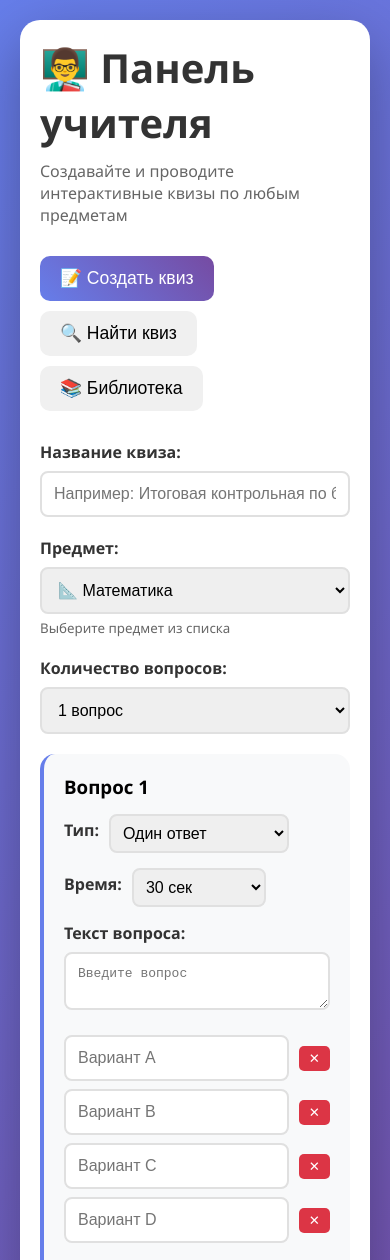
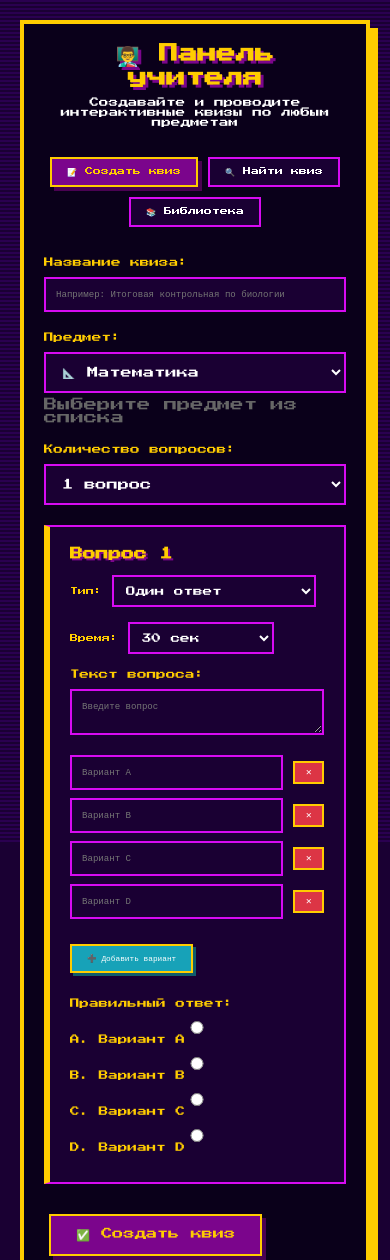
Before and after one commit to Lalchik584/Project-BRAINSHTORM-v1.0.10, a website: page public/teacher.html in a window 390 px wide. Shown: the top 1260 px of the page. Drawn offline with Linux system fonts and the light colour scheme.

Commit message:
Update teacher.html

```diff
--- a/public/teacher.html
+++ b/public/teacher.html
@@ -3,89 +3,185 @@
 <head>
     <meta charset="UTF-8">
     <meta name="viewport" content="width=device-width, initial-scale=1.0">
-    <title>Панель учителя - BRAINSHTORM</title>
+    <title>Панель учителя - МОЗГОШТОРМ</title>
     <style>
+        @import url('https://fonts.googleapis.com/css2?family=Press+Start+2P&display=swap');
+
         * {
             margin: 0;
             padding: 0;
             box-sizing: border-box;
+            image-rendering: crisp-edges;
+            image-rendering: pixelated;
         }
+
         body {
-            font-family: 'Segoe UI', Tahoma, Geneva, Verdana, sans-serif;
-            background: linear-gradient(135deg, #667eea 0%, #764ba2 100%);
+            font-family: 'Press Start 2P', monospace;
+            background: #1a0033;
             min-height: 100vh;
             padding: 20px;
+            position: relative;
         }
+
+        body::before {
+            content: "";
+            position: fixed;
+            top: 0;
+            left: 0;
+            right: 0;
+            bottom: 0;
+            background-image:
+                repeating-linear-gradient(
+                    #2a0050 0px,
+                    #2a0050 2px,
+                    #1a0033 2px,
+                    #1a0033 4px
+                );
+            pointer-events: none;
+            z-index: 0;
+        }
+
         .container {
             max-width: 1200px;
             margin: 0 auto;
-            background: white;
-            border-radius: 20px;
+            background: #0a001a;
+            border: 4px solid #ffcc00;
             padding: 30px;
-            box-shadow: 0 20px 60px rgba(0,0,0,0.3);
+            box-shadow: 8px 8px 0 #ffcc00;
+            position: relative;
+            z-index: 1;
+            animation: pixelFadeIn 0.3s steps(5);
         }
+
+        @keyframes pixelFadeIn {
+            from { opacity: 0; transform: scale(0.95); }
+            to { opacity: 1; transform: scale(1); }
+        }
+
         h1 {
-            font-size: 2.5em;
-            color: #333;
+            font-size: 1.8em;
+            text-align: center;
+            color: #ffcc00;
+            text-shadow: 3px 3px 0 #7b058c;
             margin-bottom: 10px;
         }
+
         .subtitle {
-            color: #666;
+            text-align: center;
+            color: #ffffff;
+            font-size: 0.6em;
             margin-bottom: 30px;
         }
+
         .tabs {
             display: flex;
             gap: 10px;
             margin-bottom: 30px;
             flex-wrap: wrap;
+            justify-content: center;
         }
+
         .tab {
-            padding: 15px 30px;
-            background: #f0f0f0;
-            border: none;
-            border-radius: 10px;
+            font-family: 'Press Start 2P', monospace;
+            padding: 12px 25px;
+            background: #1a0033;
+            border: 2px solid #d70bf2;
+            color: #ffffff;
             cursor: pointer;
-            font-size: 1.1em;
-            transition: all 0.3s;
+            font-size: 0.6em;
+            transition: all 0.05s linear;
         }
+
         .tab.active {
-            background: linear-gradient(45deg, #667eea, #764ba2);
-            color: white;
+            background: #7b058c;
+            color: #ffcc00;
+            border-color: #ffcc00;
+            box-shadow: 4px 4px 0 #4a0252;
         }
+
+        .tab:hover:not(.active) {
+            background: #d70bf2;
+            transform: translate(-2px, -2px);
+            box-shadow: 4px 4px 0 #4a0252;
+        }
+
         .tab-content {
             display: none;
         }
+
         .tab-content.active {
             display: block;
         }
+
         .form-group {
             margin-bottom: 20px;
         }
+
         label {
             display: block;
-            margin-bottom: 8px;
-            font-weight: 600;
-            color: #333;
+            margin-bottom: 10px;
+            font-weight: normal;
+            color: #ffcc00;
+            font-size: 0.6em;
         }
-        input, select, textarea {
+
+        input, textarea {
+            width: 100%;
+            padding: 10px;
+            background: #1a0033;
+            border: 2px solid #d70bf2;
+            color: #ffffff;
+            font-family: monospace;
+            font-size: 0.7em;
+        }
+
+        input:focus, textarea:focus {
+            outline: none;
+            border-color: #ffcc00;
+        }
+
+        select {
             width: 100%;
             padding: 12px;
-            border: 2px solid #e0e0e0;
-            border-radius: 8px;
-            font-size: 1em;
-            transition: all 0.3s;
+            background: #1a0033;
+            border: 2px solid #d70bf2;
+            color: #ffffff;
+            font-family: 'Press Start 2P', monospace;
+            font-size: 0.7em;
+            cursor: pointer;
         }
-        input:focus, select:focus, textarea:focus {
+
+        select option {
+            font-family: 'Press Start 2P', monospace;
+            font-size: 0.7em;
+            background: #1a0033;
+            color: #ffffff;
+            padding: 8px;
+        }
+
+        select:focus {
             outline: none;
-            border-color: #667eea;
+            border-color: #ffcc00;
         }
+
+        .filter-section select, .filter-section input {
+            font-family: 'Press Start 2P', monospace;
+            font-size: 0.6em;
+        }
+
+        #questionCount, #quizCategory {
+            font-family: 'Press Start 2P', monospace;
+            font-size: 0.7em;
+        }
+
         .question-block {
-            background: #f8f9fa;
-            border-radius: 15px;
+            background: #1a0033;
+            border: 2px solid #d70bf2;
             padding: 20px;
             margin-bottom: 20px;
-            border-left: 4px solid #667eea;
+            border-left: 6px solid #ffcc00;
         }
+
         .question-header {
             display: flex;
             justify-content: space-between;
@@ -94,116 +190,190 @@
             flex-wrap: wrap;
             gap: 15px;
         }
+
+        .question-header h3 {
+            color: #ffcc00;
+            text-shadow: 2px 2px 0 #7b058c;
+            font-size: 0.8em;
+        }
+
         .question-type-selector, .time-selector {
             display: flex;
             align-items: center;
             gap: 10px;
         }
+
+        .question-type-selector label, .time-selector label {
+            margin-bottom: 0;
+            font-size: 0.5em;
+        }
+
         .question-type-selector select, .time-selector select {
             width: auto;
             padding: 8px;
+            font-size: 0.6em;
         }
+
         .options-container {
             margin: 15px 0;
         }
+
         .option-row {
             display: flex;
             align-items: center;
             margin: 8px 0;
         }
+
         .option-input {
             flex: 1;
             margin-right: 10px;
         }
+
         .btn-add-option {
             background: #17a2b8;
             color: white;
-            border: none;
+            border: 2px solid #ffcc00;
             padding: 8px 15px;
-            border-radius: 5px;
             cursor: pointer;
+            font-family: monospace;
+            font-size: 0.6em;
             margin: 10px 0;
+            box-shadow: 3px 3px 0 #0f5c6b;
         }
+
+        .btn-add-option:hover {
+            transform: translate(-2px, -2px);
+            box-shadow: 5px 5px 0 #0f5c6b;
+        }
+
         .btn-remove-option {
             background: #dc3545;
             color: white;
-            border: none;
+            border: 2px solid #ffcc00;
             padding: 5px 10px;
-            border-radius: 5px;
             cursor: pointer;
+            font-size: 0.6em;
+            font-family: monospace;
         }
+
         .btn {
-            background: linear-gradient(45deg, #667eea, #764ba2);
-            color: white;
-            padding: 15px 30px;
-            border: none;
-            border-radius: 10px;
+            font-family: 'Press Start 2P', monospace;
+            background: #7b058c;
+            color: #ffcc00;
+            padding: 12px 25px;
+            border: 2px solid #ffcc00;
             cursor: pointer;
-            font-size: 1.1em;
-            font-weight: 600;
-            transition: all 0.3s;
+            font-size: 0.7em;
             margin: 10px 5px;
+            transition: all 0.05s linear;
+            box-shadow: 4px 4px 0 #4a0252;
         }
+
         .btn:hover {
-            transform: translateY(-2px);
-            box-shadow: 0 10px 20px rgba(0,0,0,0.2);
+            transform: translate(-2px, -2px);
+            box-shadow: 6px 6px 0 #4a0252;
+            background: #9b0cac;
         }
+
+        .btn:active {
+            transform: translate(2px, 2px);
+            box-shadow: 2px 2px 0 #4a0252;
+        }
+
         .btn-secondary {
             background: #6c757d;
+            box-shadow: 4px 4px 0 #3a3f44;
         }
+
+        .btn-secondary:hover {
+            background: #5a6268;
+        }
+
         .category-badge {
             display: inline-block;
             padding: 5px 10px;
-            background: #667eea;
-            color: white;
-            border-radius: 20px;
-            font-size: 0.9em;
+            background: #d70bf2;
+            color: #ffcc00;
+            border: 2px solid #ffcc00;
+            font-size: 0.5em;
             margin: 2px;
         }
+
         .quiz-card {
-            background: white;
-            border: 2px solid #e0e0e0;
-            border-radius: 15px;
+            background: #1a0033;
+            border: 2px solid #d70bf2;
             padding: 20px;
             margin-bottom: 15px;
         }
+
         .quiz-card h3 {
+            color: #ffcc00;
+            text-shadow: 2px 2px 0 #7b058c;
+            font-size: 0.8em;
             margin-bottom: 10px;
         }
+
         .quiz-meta {
             display: flex;
             gap: 15px;
             margin: 10px 0;
             flex-wrap: wrap;
         }
+
+        .quiz-meta span {
+            color: #ffffff;
+            font-size: 0.5em;
+        }
+
         .article-code {
-            background: #333;
+            background: #7b058c;
+            color: #ffcc00;
+            padding: 5px 10px;
+            border: 2px solid #ffcc00;
+            font-family: monospace;
+            font-size: 0.6em;
+        }
+
+        .success-message {
+            background: #28a745;
             color: white;
-            padding: 5px 10px;
-            border-radius: 5px;
-            font-family: monospace;
-        }
-        .success-message {
-            background: #d4edda;
-            color: #155724;
             padding: 15px;
-            border-radius: 10px;
+            border: 2px solid #ffcc00;
             margin: 20px 0;
         }
+
+        .success-message h3, .success-message p {
+            color: white;
+            font-size: 0.7em;
+            margin-bottom: 10px;
+        }
+
         .filter-section {
             display: flex;
             gap: 15px;
             margin-bottom: 20px;
             flex-wrap: wrap;
         }
-        .filter-section select, .filter-section input {
+
+        .filter-section input, .filter-section select {
             flex: 1;
             min-width: 200px;
         }
+
+        /* Заголовок "Все доступные квизы" — БЕЛЫЙ */
+        #library-tab h3 {
+            color: #ffffff;
+            font-size: 0.8em;
+            text-align: center;
+            margin-bottom: 20px;
+        }
+
         @media (max-width: 768px) {
             .container { padding: 20px; }
-            .tab { padding: 12px 20px; }
+            h1 { font-size: 1.2em; }
+            .tab { padding: 8px 15px; font-size: 0.5em; }
             .filter-section { flex-direction: column; }
+            select { font-size: 0.6em; }
         }
     </style>
 </head>
```
